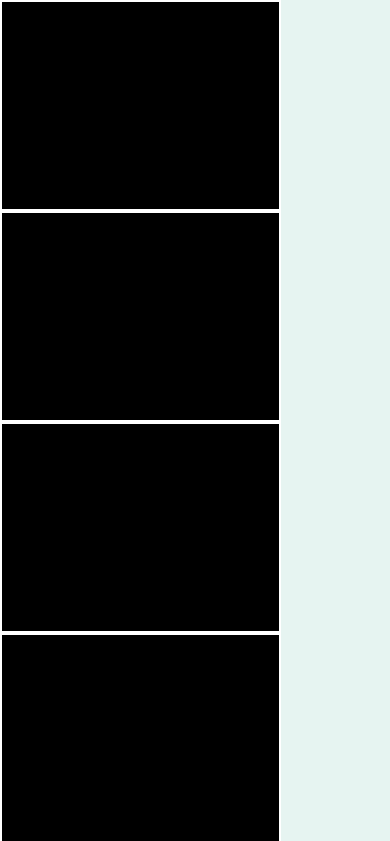
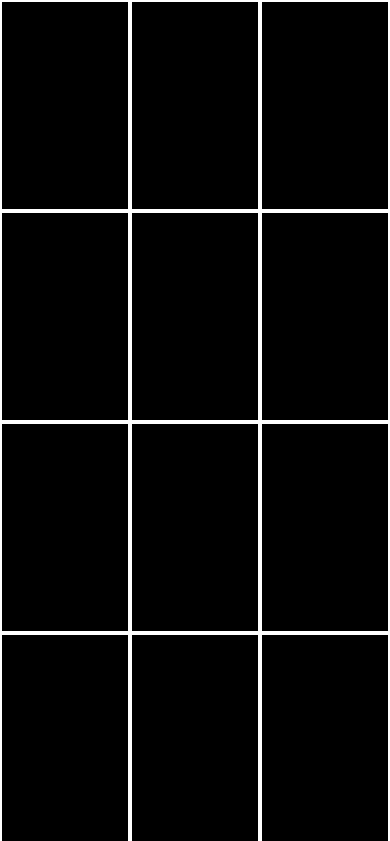
Before and after one commit to paulinakpz/memory-game, a plain HTML site: page index.html in a window 390 px wide. Both pictures are taken after a click on the button "Level 1". Shown: the top 841 px of the page. Drawn offline with Linux system fonts and the light colour scheme.

Commit message:
fix in displaying cards on mobile

```diff
--- a/game.js
+++ b/game.js
@@ -17,7 +17,6 @@ class Game {
         this.numberOfCards = this.cardColors.length;
         this.winCounter = (+this.numberOfCards / 2);
         this.startTime = new Date().getTime();
-        console.log(this.startTime)
         this.drawAndDisplayCards();
         this.coverCards();
     }
--- a/style.css
+++ b/style.css
@@ -87,7 +87,7 @@ body {
   }
 }
 .card-4-3 {
-  width: 33.33vh;
+  width: 33.33vw;
   height: 25vh;
   border: 2px solid white;
 }
```
